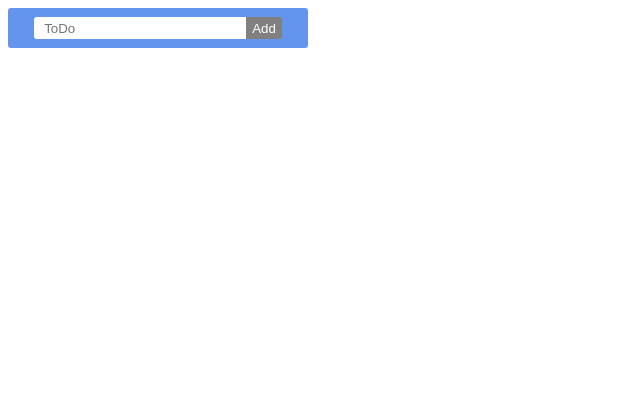
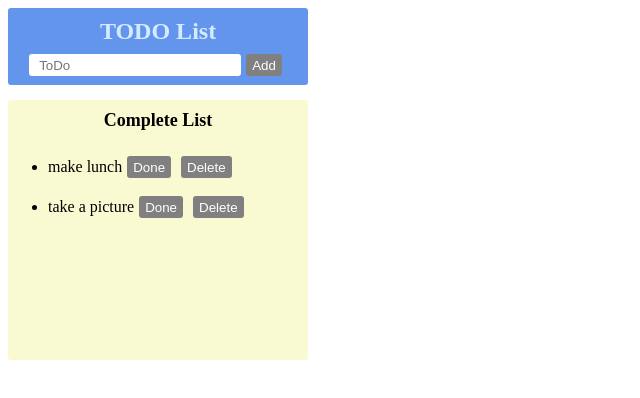
Before and after one commit to An39nA0219/todo-react.js-with-vscode, a React (Create React App) app: page / in a window 1280 px wide. Shown: the top 398 px of the page, without its empty margins (0-640 px from the left). Built offline with nearby package versions, Linux system fonts and the light colour scheme.

Commit message:
complete-areaの作成

```diff
--- a/src/App.js
+++ b/src/App.js
@@ -1,10 +1,14 @@
 import './App.css';
 import { InputArea } from './components/InputArea'
+import { CompleteArea } from './components/CompleteArea'
+
 
 function App() {
   return (
     <>
+      <h1>TODO List</h1>
       <InputArea></InputArea>
+      <CompleteArea></CompleteArea>
     </>
   );
 }
--- /dev/null
+++ b/src/components/CompleteArea.jsx
@@ -0,0 +1,19 @@
+export const CompleteArea = () => {
+  return (
+    <div className="complete-area">
+      <h2>Complete List</h2>
+      <ul>
+        <li className="list-items">
+          make lunch
+          <button>Done</button>
+          <button>Delete</button>
+        </li>
+        <li>
+          take a picture
+          <button>Done</button>
+          <button>Delete</button>
+        </li>
+      </ul>
+    </div>
+  );
+};
--- a/src/index.css
+++ b/src/index.css
@@ -4,28 +4,55 @@ input {
   margin-top: 9px;
   border: none;
   outline: none;
-  border-radius: 3px 0px 0px 3px;
+  border-radius: 3px;
   padding-left: 10px;
 }
 
 button {
-  height : 22px;
-  margin-top: 9px;
+  height: 22px;
+  margin: 9px 5px;
   border: none;
-  background-color:grey;
+  background-color: grey;
   color: white;
-  border-radius: 0px 3px 3px 0px;
+  border-radius: 3px;
 }
 
 button:hover {
-  background-color:silver;
+  background-color: silver;
+}
+
+h1 {
+  width: 300px;
+  text-align: center;
+  margin: 0;
+  padding-top: 10px;
+  background-color: cornflowerblue;
+  border-radius: 3px 3px 0px 0px;
+  font-size: 24px;
+  color: rgb(212, 234, 255);
+}
+
+h2 {
+  margin: 0;
+  display: flex;
+  justify-content: center;
+  font-size: 18px;
 }
 
 .input-area {
-  background-color:cornflowerblue;
+  background-color: cornflowerblue;
   width: 300px;
   height: 40px;
   display: flex;
   justify-content: center;
+  border-radius: 0px 0px 3px 3px;
+}
+
+.complete-area {
+  background-color: lightgoldenrodyellow;
+  width: 300px;
+  min-height: 250px;
   border-radius: 3px;
+  margin-top: 15px;
+  padding-top: 10px;
 }
```
